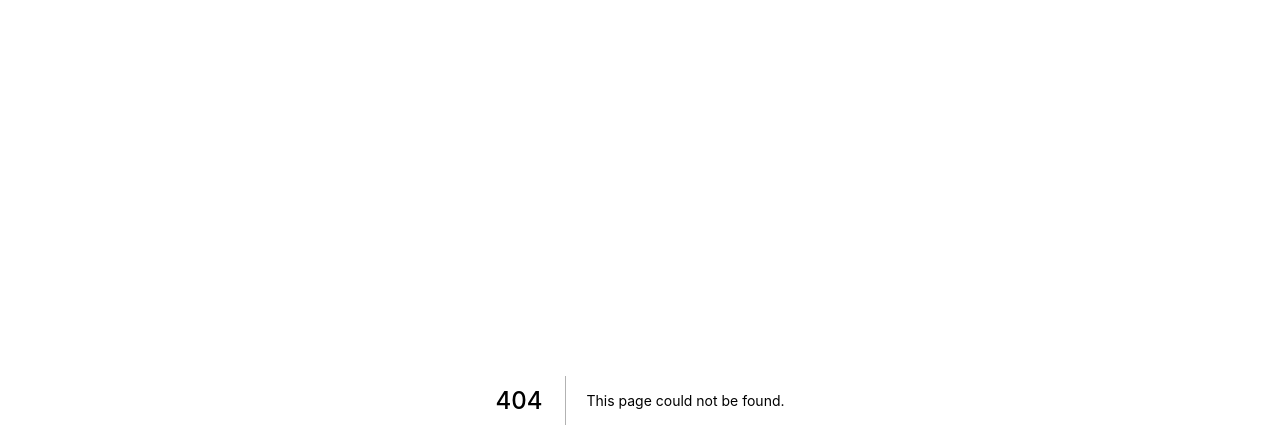
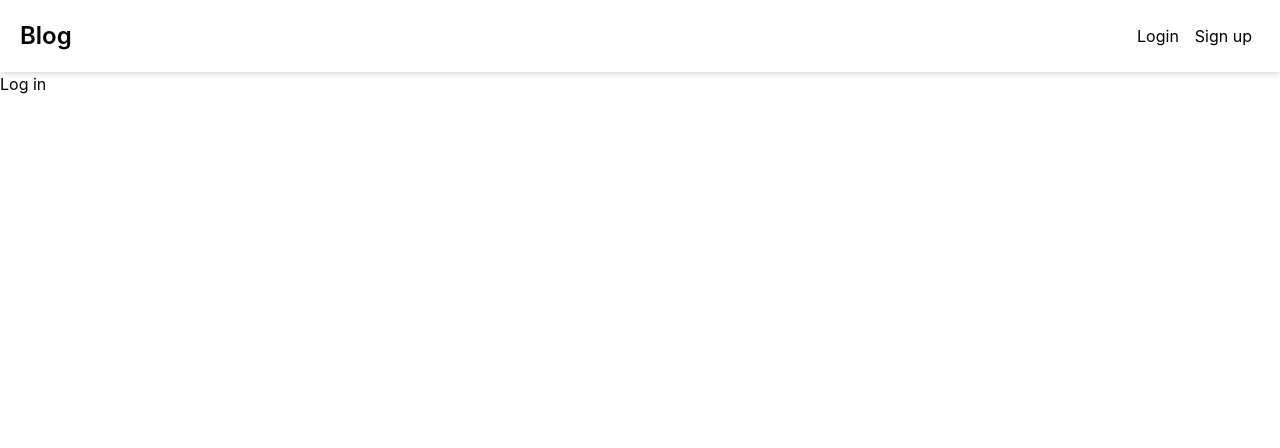
Before and after one commit to SultanBadri/MERN-blog, a Next.js app in the folder client/: page /login in a window 1280 px wide. Before the commit this address had no page. Shown: the top 448 px of the page. Built offline with nearby package versions, Linux system fonts and the light colour scheme.

Commit message:
added basic navbar and login and sign up pages

```diff
--- a/client/components/Nav.tsx
+++ b/client/components/Nav.tsx
@@ -3,23 +3,23 @@ import Link from "next/link";
 
 const Nav: NextPage = () => {
   return (
-    <>
+    <div className="flex justify-between items-center p-5 shadow-md">
       <Link href="/">
-        <a className="text-2xl bg-red-400">Blog</a>
+        <a className="text-2xl font-semibold">Blog</a>
       </Link>
-      <ul>
-        <li>
+      <ul className="flex">
+        <li className="px-2">
           <Link href="/login">
             <a>Login</a>
           </Link>
         </li>
-        <li>
-          <Link href="signup">
+        <li className="px-2">
+          <Link href="/signup">
             <a>Sign up</a>
           </Link>
         </li>
       </ul>
-    </>
+    </div>
   );
 };
 
--- /dev/null
+++ b/client/pages/login.tsx
@@ -0,0 +1,12 @@
+import Nav from "../components/Nav";
+
+const login = () => {
+  return (
+    <>
+      <Nav />
+      <h1>Log in</h1>
+    </>
+  );
+};
+
+export default login;
--- /dev/null
+++ b/client/pages/signup.tsx
@@ -0,0 +1,12 @@
+import Nav from "../components/Nav";
+
+const signUp = () => {
+  return (
+    <>
+      <Nav />
+      <h1>Sign up</h1>
+    </>
+  );
+};
+
+export default signUp;
```
